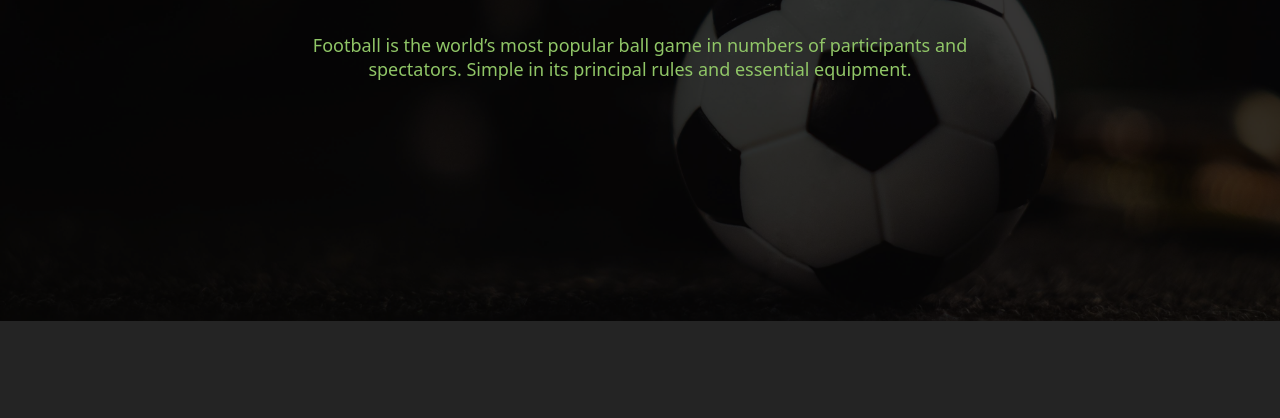
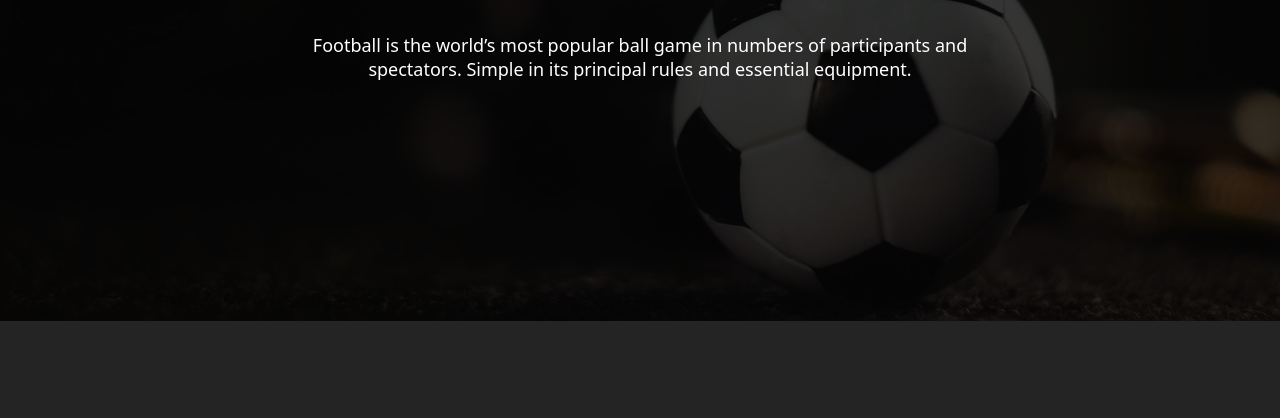
Before and after one commit to devalamin/best-five-players, a plain HTML site: page index.html in a window 1280 px wide. Shown: the part 317-735 px from the top of the page. Drawn offline with Linux system fonts and the light colour scheme.

Commit message:
color changed

```diff
--- a/css/style.css
+++ b/css/style.css
@@ -56,7 +56,7 @@ a {
     width: 700px;
     margin: 40px auto;
     font-family: system-ui, -apple-system, BlinkMacSystemFont, 'Segoe UI', Roboto, Oxygen, Ubuntu, Cantarell, 'Open Sans', 'Helvetica Neue', sans-serif;
-    color: rgb(144, 198, 103);
+    color: #fff;
 }
 
 
```
Also changed, not shown: New Text Document.txt (deleted).
